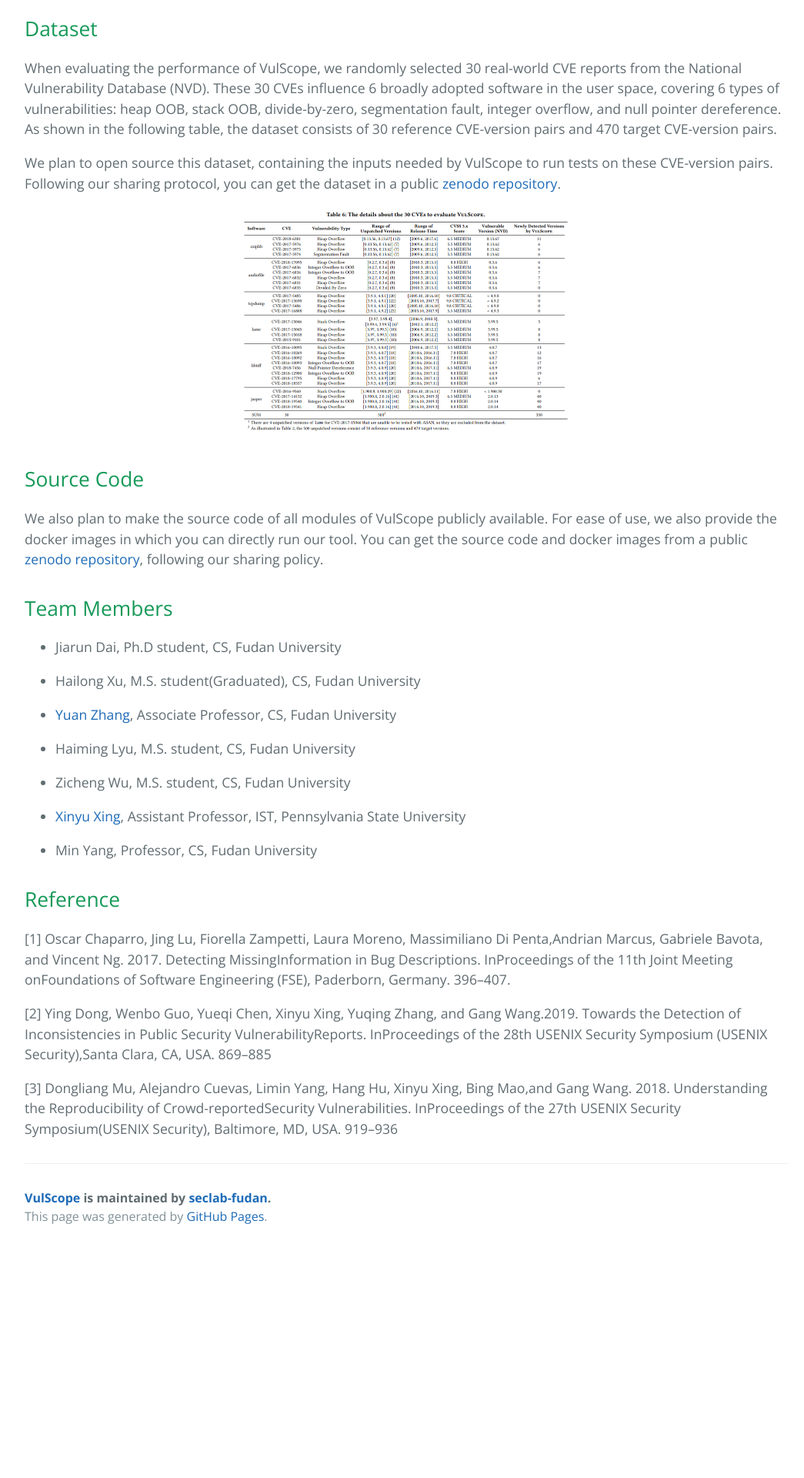
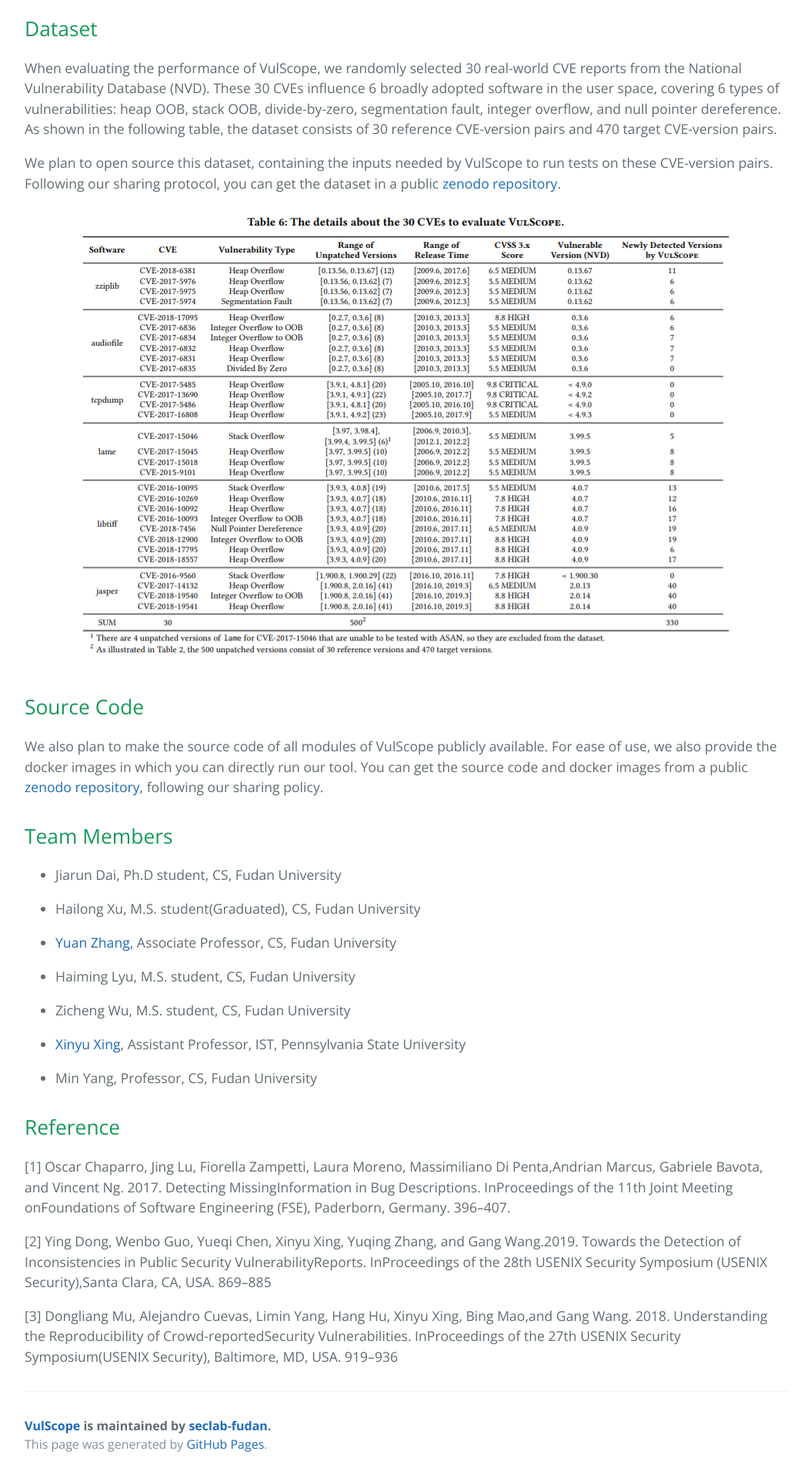
Before and after one commit to seclab-fudan/VulScope, a Jekyll site: the page built from index.md, in a window 1280 px wide. Shown: the part 3080-5000 px from the top of the page at 77% size, without its empty margins (112-1157 px from the left). Built offline with Jekyll 4.4.1, drawn with Linux system fonts in a browser that asks for light colours; before the commit the page ends 4704 px from its top, so only the background shows below that.

Commit message:
Update image

```diff
--- a/index.md
+++ b/index.md
@@ -78,7 +78,7 @@ When evaluating the performance of VulScope, we randomly selected 30 real-world
 We plan to open source this dataset, containing the inputs needed by VulScope to run tests on these CVE-version pairs. Following our sharing protocol, you can get the dataset in a public [zenodo repository]().
 
 <div align="center">
-<img src="./img/img-20210616.png" style="zoom:50%;" />
+<img src="./img/img-20210616.png"/>
 </div>
 
 
```
